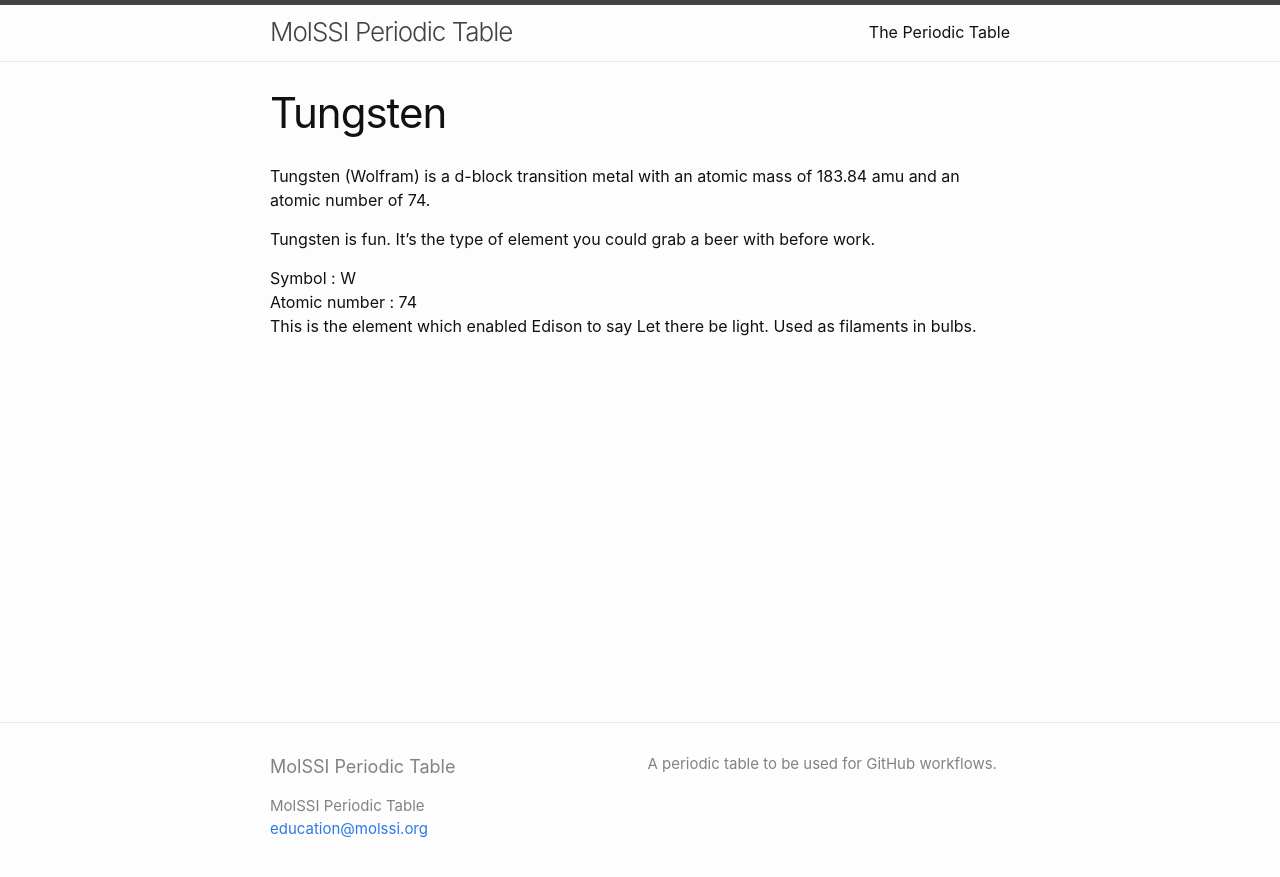
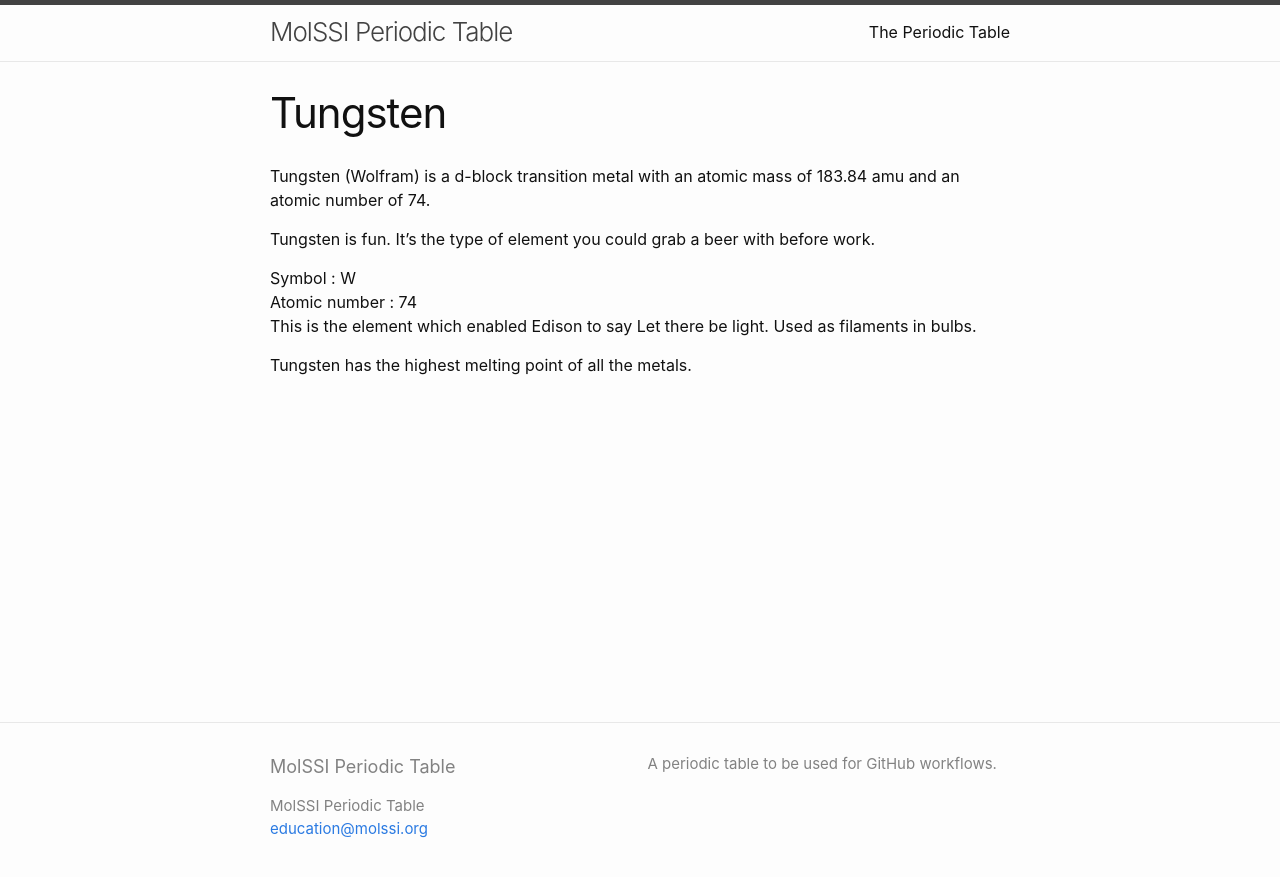
Before and after one commit to MolSSI-Education/periodic-table, a Jekyll site: the page built from elements/tungsten.md, in a window 1280 px wide. Shown: the top 877 px of the page. Built offline with Jekyll 4.4.1, drawn with Linux system fonts in a browser that asks for light colours.

Commit message:
Added fun fact about tungsten

```diff
--- a/elements/tungsten.md
+++ b/elements/tungsten.md
@@ -10,3 +10,5 @@ Tungsten is fun. It's the type of element you could grab a beer with before work
 Symbol : W
 Atomic number : 74
 This is the element which enabled Edison to say Let there be light. Used as filaments in bulbs.
+
+Tungsten has the highest melting point of all the metals.
```
